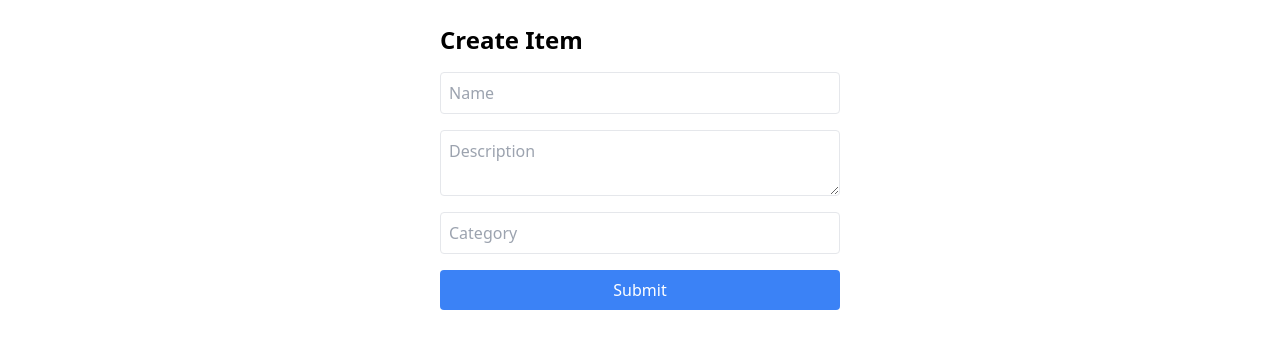
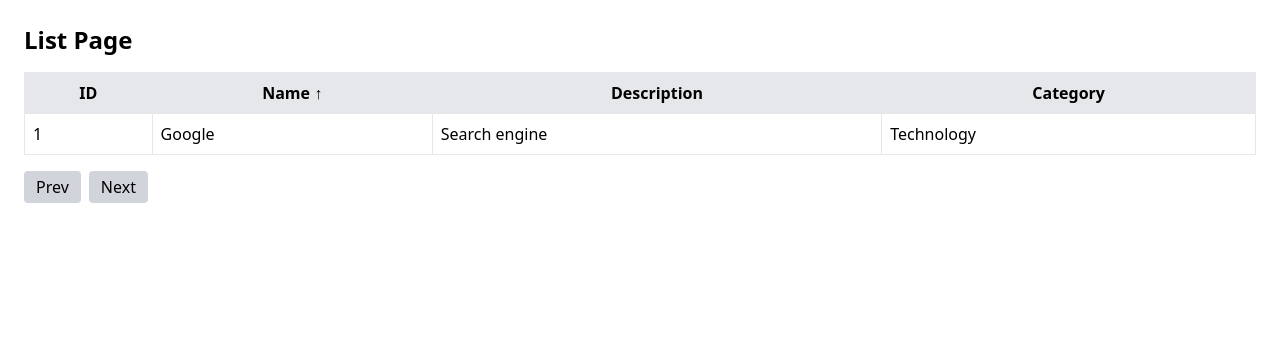
Before and after one commit to tecsxpert/personal-data-inventory, a React app in the folder frontend/: page / in a window 1280 px wide. Shown: the top 348 px of the page. Built offline with nearby package versions, Linux system fonts and the light colour scheme; no server answers; the HTML template or start-up script is replaced by a standard one.

Commit message:
Day 4 — API integration, pagination, and sorting in dashboard

```diff
--- a/frontend/src/App.jsx
+++ b/frontend/src/App.jsx
@@ -1,7 +1,9 @@
 import CreateForm from "./pages/CreateForm";
+import Dashboard from "./pages/Dashboard";
 
 function App() {
-  return <CreateForm />;
+  // return <CreateForm />;
+  return <Dashboard/>
 }
 
 export default App;
--- a/frontend/src/pages/Dashboard.jsx
+++ b/frontend/src/pages/Dashboard.jsx
@@ -1,11 +1,30 @@
 import { useEffect, useState } from "react";
+import api from "../services/api";
 
 const Dashboard = () => {
   const [data, setData] = useState([]);
   const [loading, setLoading] = useState(true);
+  const [page, setPage] = useState(0);
+  const [sortBy, setSortBy] = useState("name");
+  const [order, setOrder] = useState("asc");
 
-  useEffect(() => {
-    setTimeout(() => {
+useEffect(() => {
+  setLoading(true);
+
+  api
+    .get(`/api/data-items?page=${page}&size=5&sort=${sortBy},${order}`)
+    .then((res) => {
+      if (Array.isArray(res.data)) {
+        setData(res.data); // fallback if pagination not implemented in backend
+      } else {
+        setData(res.data.content); // Spring Page format
+      }
+
+      setLoading(false);
+    })
+    .catch((err) => {
+      console.error("API failed, using dummy data");
+
       setData([
         {
           id: 1,
@@ -13,22 +32,11 @@ const Dashboard = () => {
           description: "Search engine",
           category: "Technology",
         },
-        {
-          id: 2,
-          name: "Facebook",
-          description: "Social media platform",
-          category: "Social",
-        },
-        {
-          id: 3,
-          name: "Microsoft",
-          description: "Software company",
-          category: "Technology",
-        },
       ]);
+
       setLoading(false);
-    }, 1000);
-  }, []);
+    });
+}, [page, sortBy, order]);
 
   if (loading) {
     return <div className="p-6">Loading...</div>;
@@ -42,9 +50,28 @@ const Dashboard = () => {
         <thead className="bg-gray-200">
           <tr>
             <th className="border p-2">ID</th>
-            <th className="border p-2">Name</th>
+
+            <th
+            className="border p-2 cursor-pointer"
+            onClick={() => {
+            setSortBy("name");
+            setOrder(order === "asc" ? "desc" : "asc");
+             }}
+            >
+            Name {sortBy === "name" ? (order === "asc" ? "↑" : "↓") : ""}
+            </th>
+
             <th className="border p-2">Description</th>
-            <th className="border p-2">Category</th>
+
+            <th
+            className="border p-2 cursor-pointer"
+            onClick={() => {
+            setSortBy("category");
+            setOrder(order === "asc" ? "desc" : "asc");
+            }}
+            >
+            Category {sortBy === "category" ? (order === "asc" ? "↑" : "↓") : ""}
+            </th>
           </tr>
         </thead>
 
@@ -67,6 +94,21 @@ const Dashboard = () => {
           )}
         </tbody>
       </table>
+      <div className="mt-4 flex gap-2">
+        <button
+          onClick={() => setPage((prev) => Math.max(prev - 1, 0))}
+          className="bg-gray-300 px-3 py-1 rounded"
+        >
+        Prev
+        </button>
+
+        <button
+          onClick={() => setPage((prev) => prev + 1)}
+          className="bg-gray-300 px-3 py-1 rounded"
+        >
+        Next
+        </button>
+      </div>
     </div>
   );
 };
--- /dev/null
+++ b/frontend/src/services/api.js
@@ -0,0 +1,7 @@
+import axios from "axios";
+
+const api = axios.create({
+  baseURL: import.meta.env.VITE_API_URL,
+});
+
+export default api;
```
